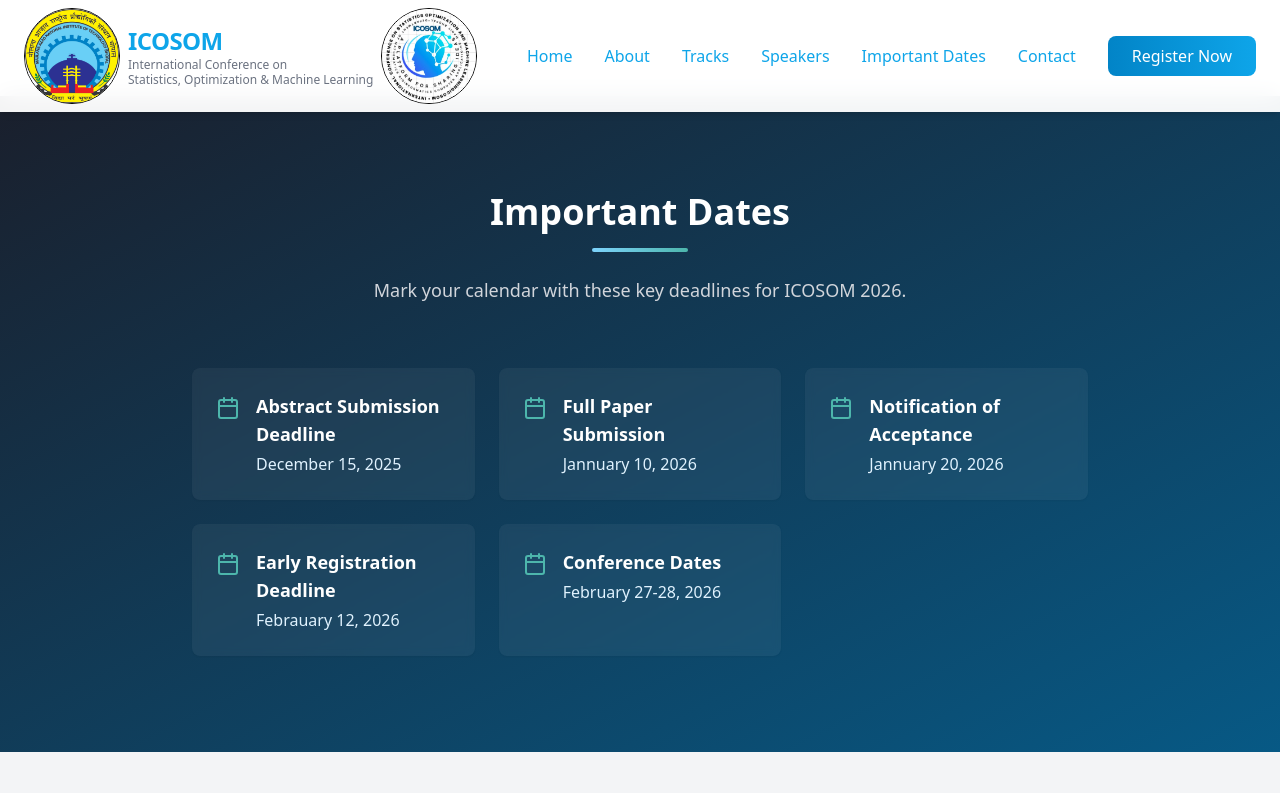
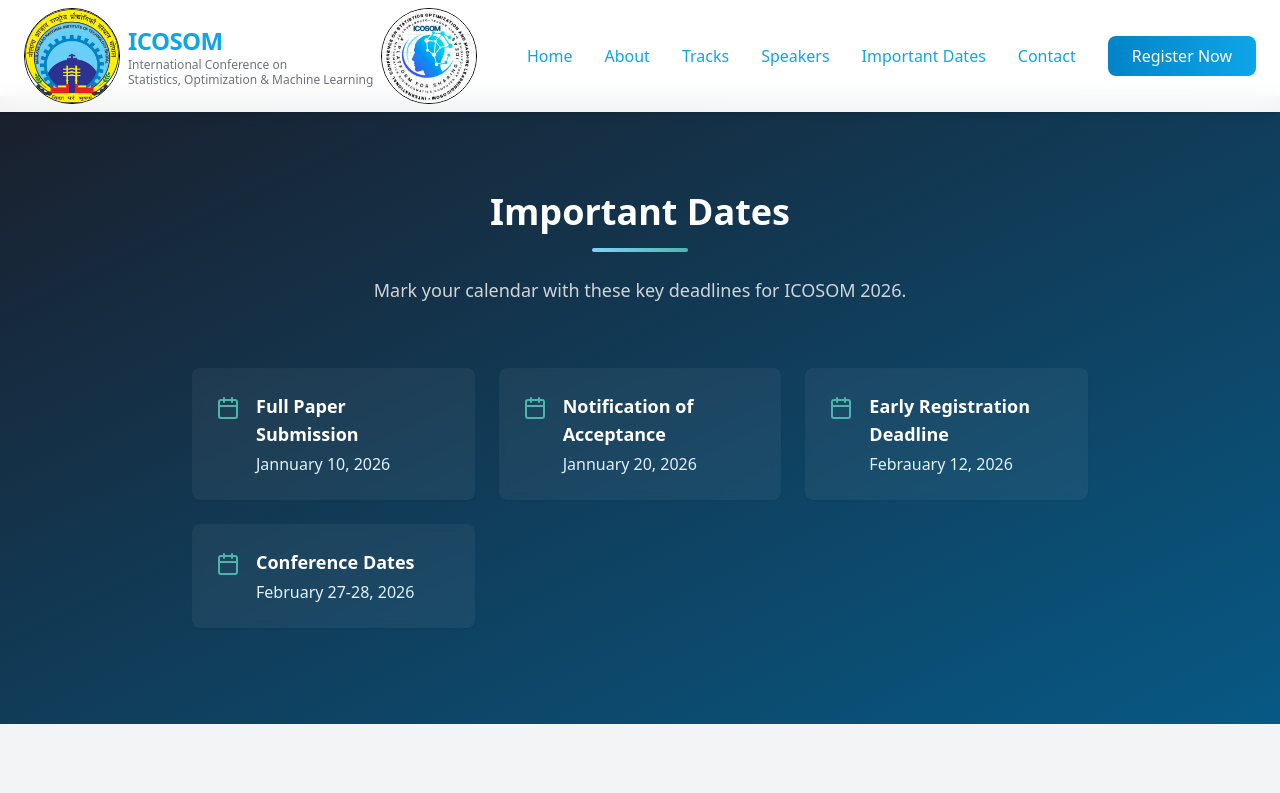
Before and after one commit to Maverick-08/icosom, a React (Vite) app: page /dates in a window 1280 px wide. Shown: the top 793 px of the page. Built offline with nearby package versions, Linux system fonts and the light colour scheme.

Commit message:
timeline update

```diff
--- a/src/components/DatesSection.tsx
+++ b/src/components/DatesSection.tsx
@@ -5,10 +5,6 @@ import { Card, CardContent } from '@/components/ui/card';
 
 const DatesSection = () => {
   const importantDates = [
-    {
-      date: "December 15, 2025",
-      event: "Abstract Submission Deadline"
-    },
     {
       date: "Jannuary 10, 2026",
       event: "Full Paper Submission"
```
